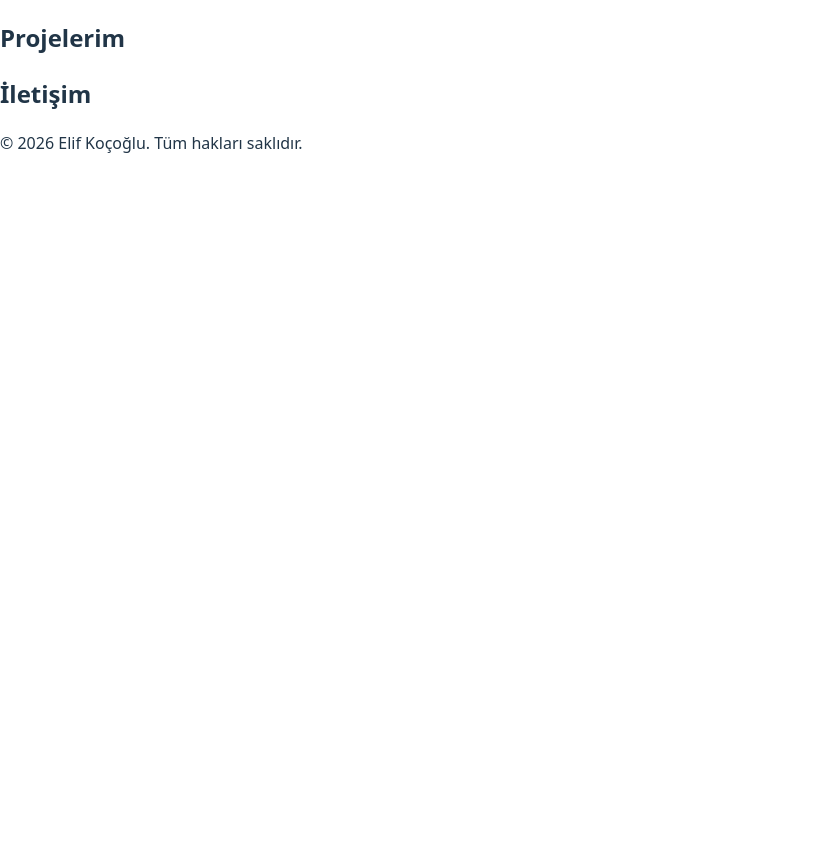
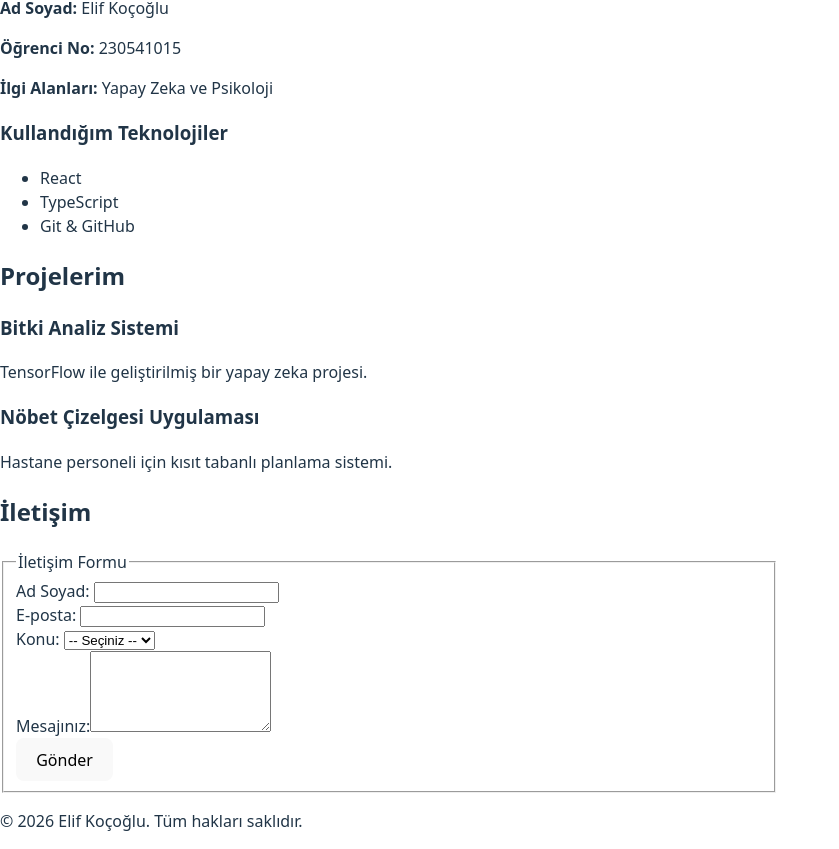
Before and after one commit to elifkocoglu/web-lab-hello, a React (Vite) app: page / in a window 1280 px wide. Shown: the part 509-1358 px from the top of the page, without its empty margins (0-839 px from the left). Before the commit the page ends 800 px from the top, so only its background shows below. Built offline with nearby package versions, Linux system fonts and the light colour scheme.

Commit message:
feat: add profile image and project articles

```diff
--- a/src/App.tsx
+++ b/src/App.tsx
@@ -1,9 +1,14 @@
 function App() {
   return (
     <div className="app-container">
-      {/* 1. Header ve Navigasyon Bölümü */}
+      {/* Uygulama-3: Erişilebilirlik için Skip Link [cite: 330, 677] */}
+      <a href="#main-content" className="skip-link">
+        Ana içeriğe atla
+      </a>
+
+      {/* Uygulama-1: Semantik Header ve Navigasyon [cite: 76, 79, 670] */}
       <header>
-        <nav aria-label="Ana navigasyon">
+        <nav aria-label="Ana navigasyon"> {/* ARIA etiketi kullanımı [cite: 316, 683] */}
           <ul>
             <li><a href="#hakkimda">Hakkımda</a></li>
             <li><a href="#projeler">Projeler</a></li>
@@ -12,34 +17,114 @@ function App() {
         </nav>
       </header>
 
-      {/* 2. Ana İçerik Alanı (Sayfada sadece bir tane olmalı) */}
+      {/* Uygulama-1: Sayfada sadece bir tane olması gereken Main alanı [cite: 83, 153] */}
       <main id="main-content">
 
-        {/* Hakkımda Bölümü */}
+        {/* Uygulama-1 & 2: Hakkımda Bölümü ve Heading Hiyerarşisi [cite: 192, 193] */}
         <section id="hakkimda">
           <h1>Web Tasarımı ve Programlama</h1>
           <h2>Hakkımda</h2>
+
+          {/* Uygulama-2: Semantik görsel yapısı ve alt metni [cite: 241, 255, 672] */}
+          <figure>
+            <img
+              src="https://via.placeholder.com/150"
+              alt="Elif Koçoğlu'nun profil fotoğrafı"
+            />
+            <figcaption>Elif Koçoğlu - Yazılım Mühendisliği Öğrencisi</figcaption>
+          </figure>
+
           <p><strong>Ad Soyad:</strong> Elif Koçoğlu</p>
           <p><strong>Öğrenci No:</strong> 230541015</p>
           <p><strong>İlgi Alanları:</strong> Yapay Zeka ve Psikoloji</p>
-          {/* Buraya Uygulama-2'de profil fotoğrafı ekleyeceğiz */}
+
+          {/* Uygulama-5: Liste kullanımı [cite: 530] */}
+          <h3>Kullandığım Teknolojiler</h3>
+          <ul>
+            <li>React</li>
+            <li>TypeScript</li>
+            <li>Git & GitHub</li>
+          </ul>
         </section>
 
-        {/* Projeler Bölümü */}
+        {/* Uygulama-5: Projeler Bölümü - Her proje bir article içinde [cite: 89, 532] */}
         <section id="projeler">
           <h2>Projelerim</h2>
-          {/* Buraya Uygulama-5'te proje kartları ekleyeceğiz */}
+          <article>
+            <h3>Bitki Analiz Sistemi</h3>
+            <p>TensorFlow ile geliştirilmiş bir yapay zeka projesi.</p>
+          </article>
+          <article>
+            <h3>Nöbet Çizelgesi Uygulaması</h3>
+            <p>Hastane personeli için kısıt tabanlı planlama sistemi.</p>
+          </article>
         </section>
 
-        {/* İletişim Bölümü */}
+        {/* Uygulama-4: İletişim Bölümü (Bir sonraki adımda formu buraya ekleyeceğiz) [cite: 535] */}
         <section id="iletisim">
           <h2>İletişim</h2>
-          {/* Buraya Uygulama-4'te formu ekleyeceğiz */}
+          {/* Form buraya gelecek */}
+          <form action="#" method="POST" noValidate>
+  <fieldset>
+    <legend>İletişim Formu</legend>
+
+    <div className="form-group">
+      <label htmlFor="name">Ad Soyad: </label>
+      <input
+        type="text"
+        id="name"
+        name="name"
+        required
+        minLength={2}
+        aria-describedby="name-error"
+      />
+      <small id="name-error" className="error-msg" role="alert"></small>
+    </div>
+
+    <div className="form-group">
+      <label htmlFor="email">E-posta: </label>
+      <input
+        type="email"
+        id="email"
+        name="email"
+        required
+        aria-describedby="email-error"
+      />
+      <small id="email-error" className="error-msg" role="alert"></small>
+    </div>
+
+    <div className="form-group">
+      <label htmlFor="subject">Konu: </label>
+      <select id="subject" name="subject" required aria-describedby="subject-error">
+        <option value="">-- Seçiniz --</option>
+        <option value="is">İş Teklifi</option>
+        <option value="soru">Soru</option>
+        <option value="oneri">Öneri</option>
+      </select>
+      <small id="subject-error" className="error-msg" role="alert"></small>
+    </div>
+
+    <div className="form-group">
+      <label htmlFor="message">Mesajınız:</label>
+      <textarea
+        id="message"
+        name="message"
+        rows={5}
+        required
+        minLength={10}
+        aria-describedby="message-error"
+      ></textarea>
+      <small id="message-error" className="error-msg" role="alert"></small>
+    </div>
+
+    <button type="submit">Gönder</button>
+  </fieldset>
+</form>
         </section>
 
       </main>
 
-      {/* 3. Footer Bölümü */}
+      {/* Uygulama-1: Semantik Footer [cite: 94, 684] */}
       <footer>
         <p>&copy; 2026 Elif Koçoğlu. Tüm hakları saklıdır.</p>
       </footer>
```
